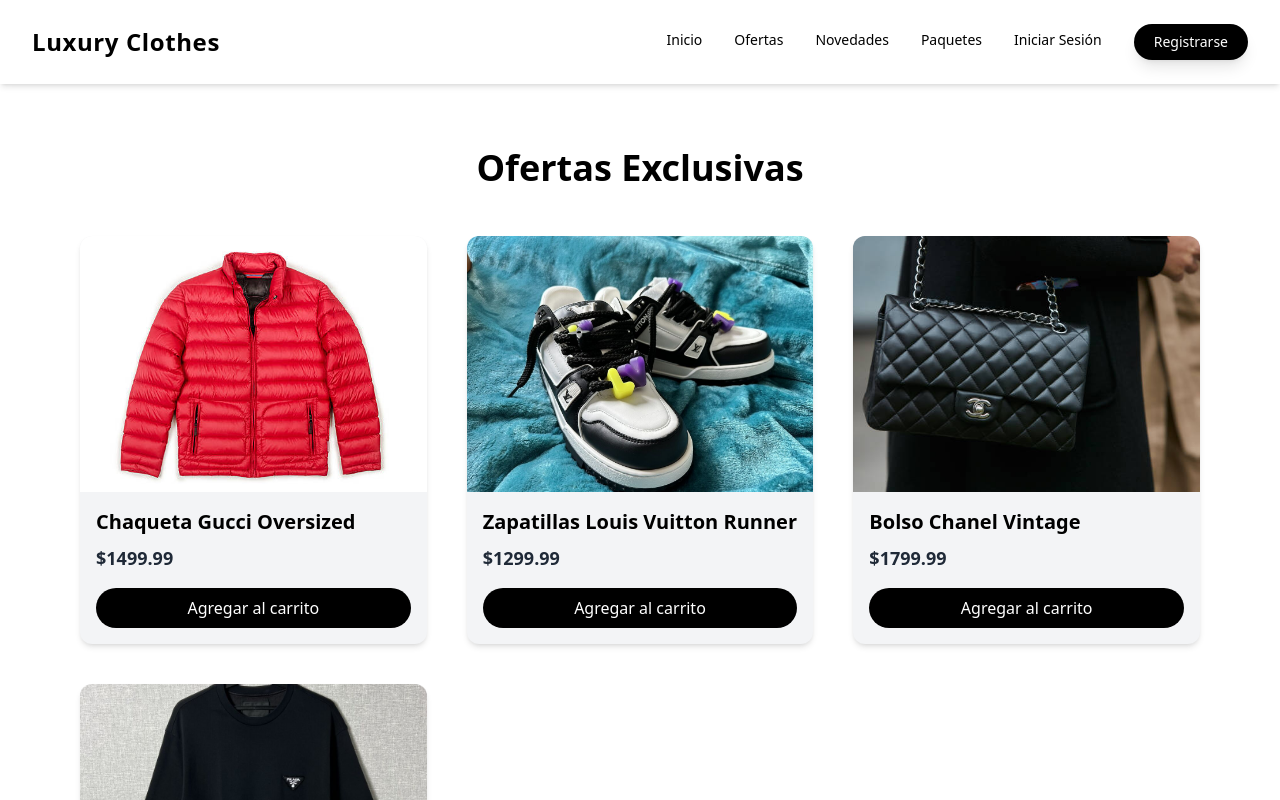
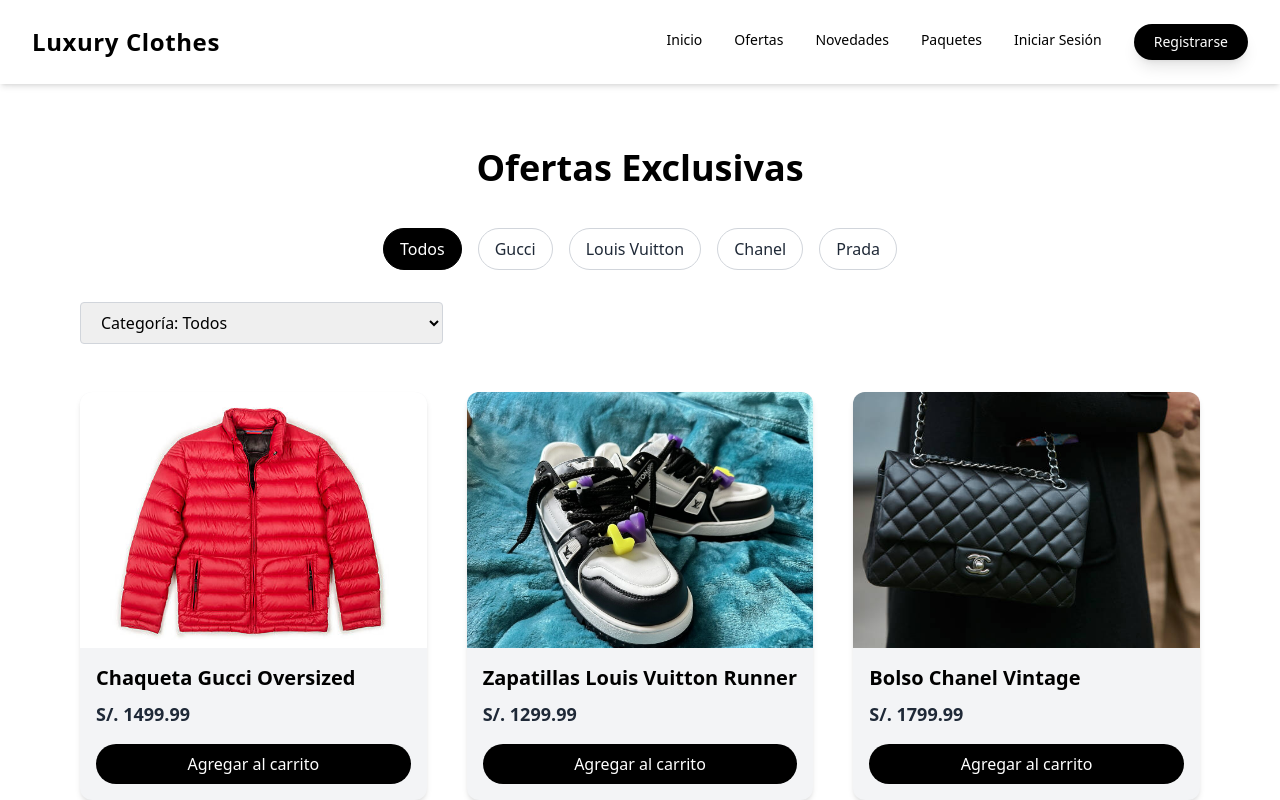
Before and after one commit to FrancoCabelloDev/C24_4_2025-1_G1B_LuxuryClothes, a React (Vite) app in the folder frontend/: page /ofertas in a window 1280 px wide. Shown: the top 800 px of the page. Built offline with nearby package versions, Linux system fonts and the light colour scheme.

Commit message:
Agregando el sistema de filtrado

```diff
--- a/frontend/components/pages/Offers.jsx
+++ b/frontend/components/pages/Offers.jsx
@@ -1,44 +1,159 @@
-import React from "react";
+import React, { useState } from "react";
 import Header from "../layout/Header";
 import Footer from "../layout/Footer";
 
-const products = [
+const allProducts = [
   {
     id: 1,
     name: "Chaqueta Gucci Oversized",
     price: 1499.99,
+    brand: "Gucci",
+    category: "Chaquetas",
+    color: "Negro",
+    style: "Oversized",
     image: "/products/gucci-jacket.jpg",
   },
   {
     id: 2,
     name: "Zapatillas Louis Vuitton Runner",
     price: 1299.99,
+    brand: "Louis Vuitton",
+    category: "Zapatillas",
+    size: "42",
+    gender: "Hombre",
     image: "/products/lv-shoes.jpg",
   },
   {
     id: 3,
     name: "Bolso Chanel Vintage",
     price: 1799.99,
+    brand: "Chanel",
+    category: "Accesorios",
+    material: "Cuero",
     image: "/products/chanel-bag.jpg",
   },
   {
     id: 4,
     name: "Camisa Prada Silk",
     price: 899.99,
+    brand: "Prada",
+    category: "Polos",
+    material: "Algodón",
+    sleeve: "Corta",
     image: "/products/prada-shirt.jpg",
   },
 ];
 
+const brands = ["Todos", "Gucci", "Louis Vuitton", "Chanel", "Prada"];
+const categories = ["Todos", "Zapatillas", "Chaquetas", "Polos", "Accesorios"];
+
+const filtersByCategory = {
+  Zapatillas: {
+    size: ["40", "41", "42", "43"],
+    gender: ["Hombre", "Mujer"],
+  },
+  Chaquetas: {
+    color: ["Negro", "Beige", "Rojo"],
+    style: ["Oversized", "Slim", "Clásico"],
+  },
+  Polos: {
+    material: ["Algodón", "Poliéster", "Lino"],
+    sleeve: ["Corta", "Larga"],
+  },
+  Accesorios: {
+    material: ["Cuero", "Sintético"],
+  },
+};
+
 export default function Offers() {
+  const [selectedBrand, setSelectedBrand] = useState("Todos");
+  const [selectedCategory, setSelectedCategory] = useState("Todos");
+  const [filters, setFilters] = useState({});
+
+  const dynamicFilters = filtersByCategory[selectedCategory] || {};
+
+  const handleFilterChange = (key, value) => {
+    setFilters((prev) => ({
+      ...prev,
+      [key]: value === "Todos" ? null : value,
+    }));
+  };
+
+  const filteredProducts = allProducts.filter((product) => {
+    const matchBrand =
+      selectedBrand === "Todos" || product.brand === selectedBrand;
+    const matchCategory =
+      selectedCategory === "Todos" || product.category === selectedCategory;
+
+    const matchSubfilters = Object.entries(filters).every(([key, val]) => {
+      return !val || product[key] === val;
+    });
+
+    return matchBrand && matchCategory && matchSubfilters;
+  });
+
   return (
     <div className="min-h-screen flex flex-col bg-white">
       <Header />
 
       <main className="flex-1 px-6 lg:px-20 py-16">
-        <h1 className="text-4xl font-extrabold text-center mb-12">Ofertas Exclusivas</h1>
+        <h1 className="text-4xl font-extrabold text-center mb-10">Ofertas Exclusivas</h1>
 
+        {/* FILTRO POR MARCA (estilo anterior) */}
+        <div className="flex flex-wrap justify-center gap-4 mb-8">
+          {brands.map((brand) => (
+            <button
+              key={brand}
+              onClick={() => setSelectedBrand(brand)}
+              className={`px-4 py-2 rounded-full border transition ${
+                selectedBrand === brand
+                  ? "bg-black text-white border-black"
+                  : "bg-white text-gray-800 border-gray-300 hover:bg-gray-100"
+              }`}
+            >
+              {brand}
+            </button>
+          ))}
+        </div>
+
+        {/* CATEGORÍA Y SUBFILTROS */}
+        <div className="grid md:grid-cols-2 lg:grid-cols-3 gap-4 mb-12">
+          {/* Categoría principal */}
+          <select
+            value={selectedCategory}
+            onChange={(e) => {
+              setSelectedCategory(e.target.value);
+              setFilters({});
+            }}
+            className="border border-gray-300 rounded px-4 py-2"
+          >
+            {categories.map((cat) => (
+              <option key={cat} value={cat}>
+                Categoría: {cat}
+              </option>
+            ))}
+          </select>
+
+          {/* Subfiltros dinámicos */}
+          {Object.entries(dynamicFilters).map(([key, values]) => (
+            <select
+              key={key}
+              onChange={(e) => handleFilterChange(key, e.target.value)}
+              className="border border-gray-300 rounded px-4 py-2"
+            >
+              <option value="Todos">{key.charAt(0).toUpperCase() + key.slice(1)}: Todos</option>
+              {values.map((option) => (
+                <option key={option} value={option}>
+                  {key.charAt(0).toUpperCase() + key.slice(1)}: {option}
+                </option>
+              ))}
+            </select>
+          ))}
+        </div>
+
+        {/* PRODUCTOS */}
         <div className="grid grid-cols-1 sm:grid-cols-2 lg:grid-cols-3 gap-10">
-          {products.map((product) => (
+          {filteredProducts.map((product) => (
             <div
               key={product.id}
               className="bg-gray-100 rounded-xl shadow-md hover:shadow-xl transition overflow-hidden"
@@ -50,7 +165,7 @@
               />
               <div className="p-4">
                 <h2 className="text-xl font-semibold">{product.name}</h2>
-                <p className="text-lg text-gray-800 font-bold mt-2">${product.price}</p>
+                <p className="text-lg text-gray-800 font-bold mt-2">S/. {product.price.toFixed(2)}</p>
                 <button className="mt-4 w-full bg-black text-white py-2 rounded-full hover:bg-gray-800 transition">
                   Agregar al carrito
                 </button>
@@ -58,6 +173,10 @@
             </div>
           ))}
         </div>
+
+        {filteredProducts.length === 0 && (
+          <p className="text-center text-gray-500 mt-10">No hay productos disponibles.</p>
+        )}
       </main>
 
       <Footer />
```
